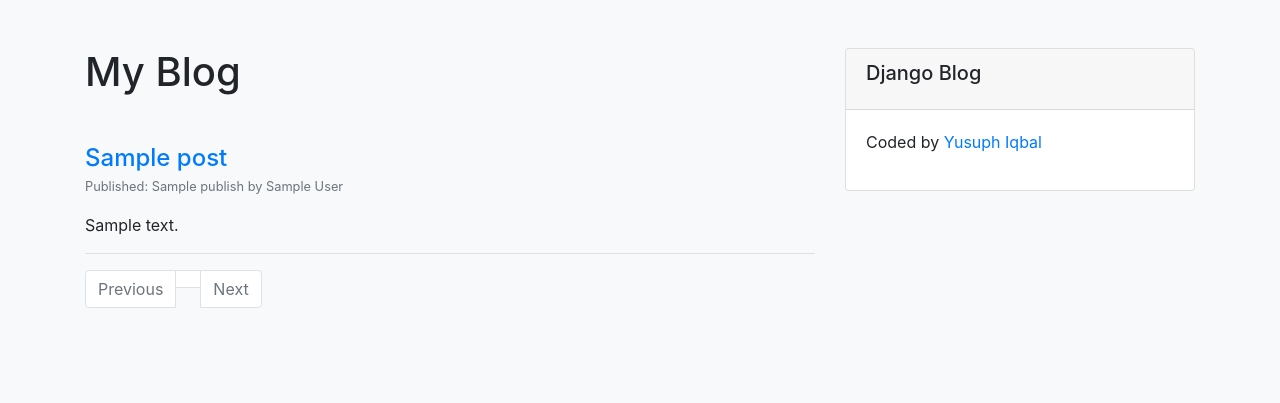
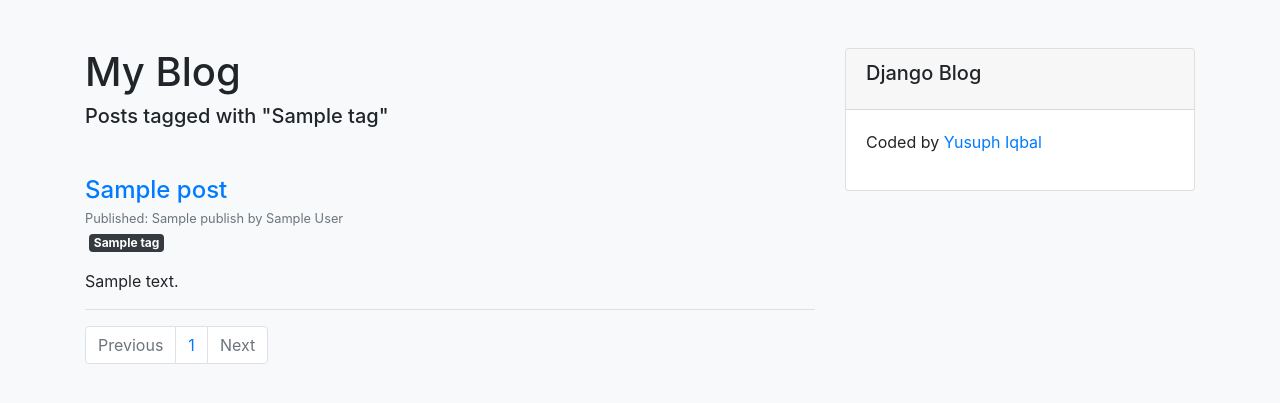
Before and after one commit to yusuphiqbal/django-blog, a Django app: template blog/templates/blog/post/list.html in a window 1280 px wide. Shown: the part 57-460 px from the top of the page. Run offline with Django 3.2, Linux system fonts and the light colour scheme; the template is opened without the code that fills it: most values are stand-ins (such as "Sample title", 1, 10 or a date in 2020); some libraries are stand-ins or nearby versions.

Commit message:
Updated the tags with links to fetch posts of a specific tag

```diff
--- a/blog/templates/blog/post/list.html
+++ b/blog/templates/blog/post/list.html
@@ -4,11 +4,19 @@
 
 {% block content %}
 <h1>My Blog</h1>
+    {% if tag %}
+        <h5>Posts tagged with "{{ tag.name }}"</h5>
+    {% endif %}
     {% for post in posts %}
         <h3 class="mt-5 h4 mb-0"><a href="{{ post.get_absolute_url }}">{{ post.title }}</a></h3>
         <small class="text-muted">Published: {{ post.publish }} by {{ post.author }}</small>
+        <ul class="list-unstyled d-flex">
+            {% for tag in post.tags.all %}
+                <li><a href="{% url 'blog:post_list_by_tag' tag.slug %}"><span class="badge badge-dark mx-1">{{ tag.name }}</span></a></li>
+            {% endfor %}
+        </ul>
         <p>{{ post.body|truncatewords:30|linebreaks }}</p>
         <hr>
     {% endfor %}
-    {% include 'pagination.html' with page=page_obj %}
+    {% include 'pagination.html' with page=posts %}
 {% endblock %}
```
